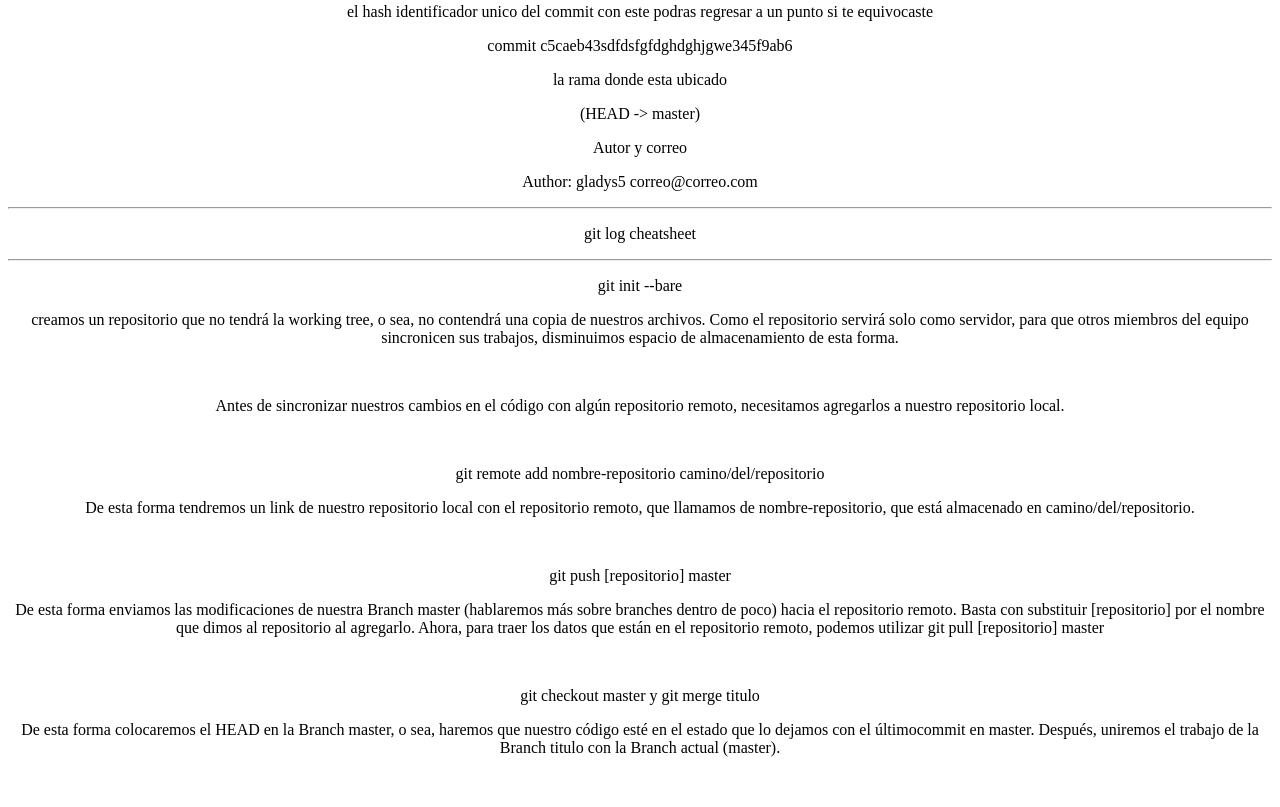
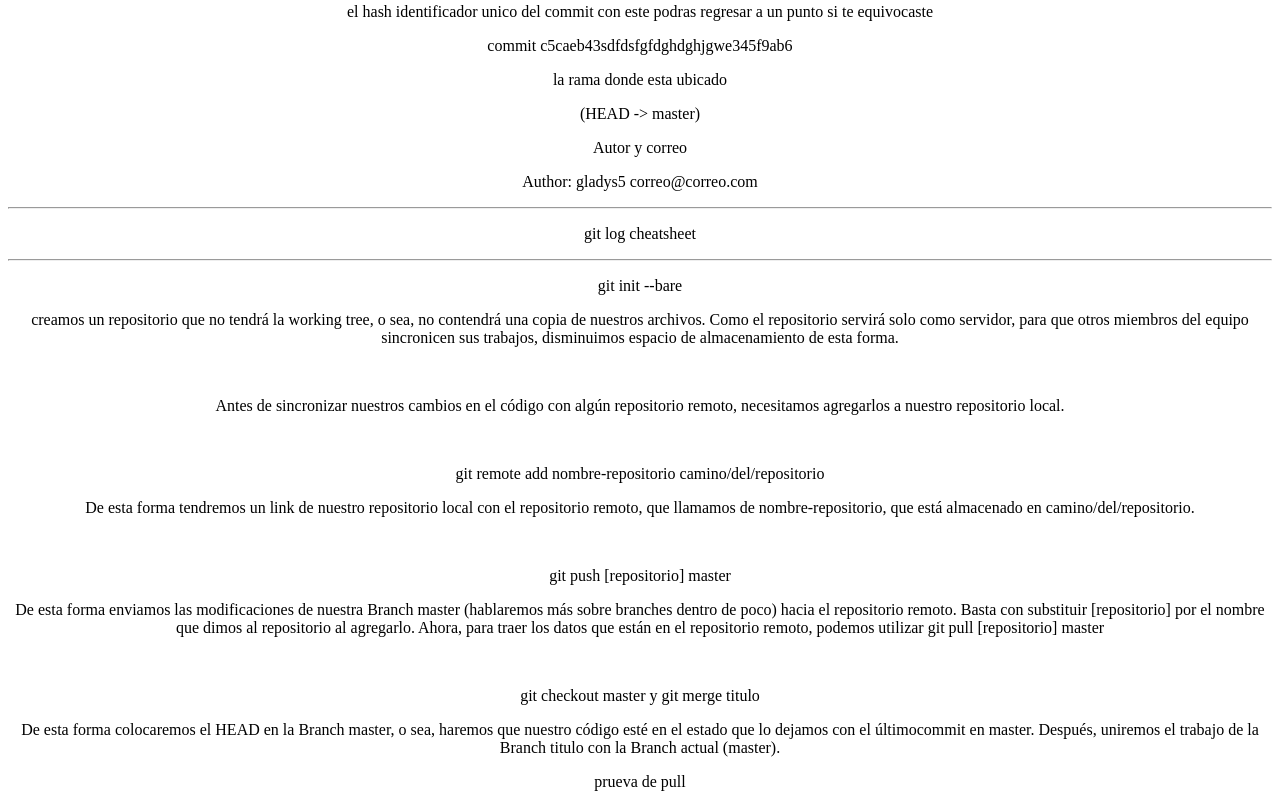
Before and after one commit to gladys5/practicas-de-git, a plain HTML site: page index.html in a window 1280 px wide. Shown: the part 537-1344 px from the top of the page. Before the commit the page ends 1302 px from the top, so only its background shows below. Drawn offline with Linux system fonts and the light colour scheme.

Commit message:
prbando un pull

```diff
--- a/index.html
+++ b/index.html
@@ -71,6 +71,8 @@
     De esta forma colocaremos el HEAD en la Branch master, o sea, haremos que nuestro código esté en el estado que lo
     dejamos con el últimocommit en master. Después, uniremos el trabajo de la Branch titulo con la Branch actual
     (master).
+
+    <p>prueva de pull</p>
 </body>
 
 </html>
```
